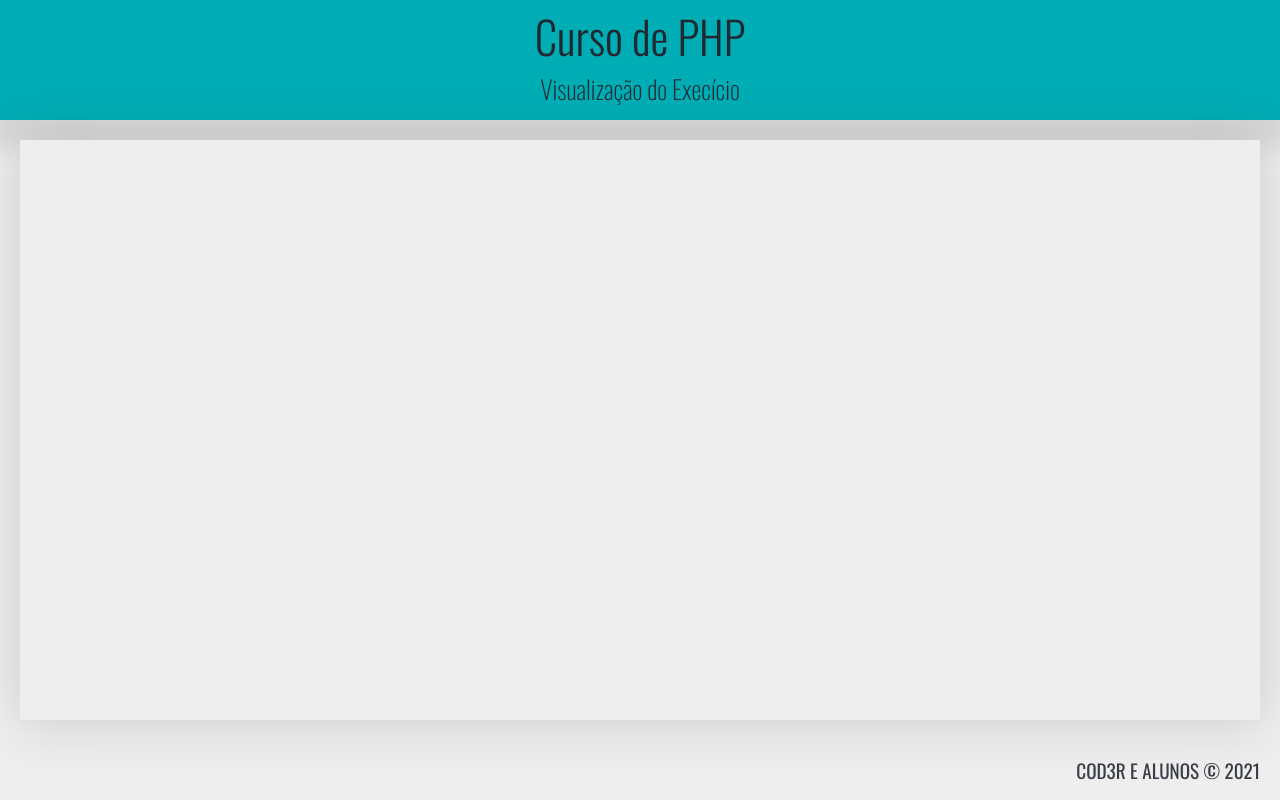
After one commit to PauloHNDS/Curso-PHP, a PHP site: page /exercicios.php in a window 1280 px wide. The commit adds this page. Run offline with PHP 8.4, Linux system fonts and the light colour scheme.

Commit message:
Configurando a visualização do exercício

```diff
--- /dev/null
+++ b/exercicios.php
@@ -0,0 +1,24 @@
+<!DOCTYPE html>
+<html lang="pt-br">
+<head>
+    <meta charset="UTF-8">
+    <meta http-equiv="X-UA-Compatible" content="IE=edge">
+    <meta name="viewport" content="width=device-width, initial-scale=1.0">
+    <link rel="stylesheet" href="./assets/css/sytle.css">
+    <title>Exercicio</title>
+</head>
+<body>
+    <header class="cabecalho">
+        <h1>Curso de PHP</h1>
+        <h2>Visualização do Execício</h2>
+    </header>
+    <main class="principal">
+        <div class="conteudo">
+
+        </div>
+    </main>
+    <footer class="rodape">
+        COD3R E ALUNOS © <?= date('Y'); ?>
+    </footer>
+</body>
+</html>
--- a/index.php
+++ b/index.php
@@ -18,7 +18,7 @@
                 <div class="modulo verde">
                     <h3>Módulo 01</h3>
                     <ul>
-                        <li><a href="#">Exercício A</a></li>
+                        <li><a href="exercicios.php">Exercício A</a></li>
                         <li><a href="#">Exercício A</a></li>
                         <li><a href="#">Exercício A</a></li>
                     </ul>
```
